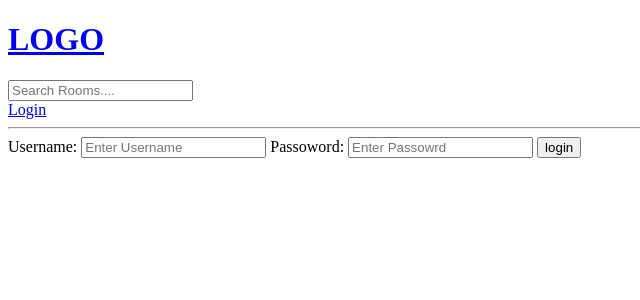
After one commit to Ethanhe213/Chatroom, a Django app: page /login/ in a window 1280 px wide. The commit adds this page. Shown: the top 300 px of the page, without its empty margins (0-640 px from the left). Run offline with Django 4.2, Linux system fonts and the light colour scheme.

Commit message:
first commit

```diff
--- /dev/null
+++ b/studybud/base/templates/base/login_register.html
@@ -0,0 +1,19 @@
+{% extends 'main.html'%}
+
+{% block content%}
+<div>
+    <form action="" method='POST'>
+        {% csrf_token%}
+        <label for="">Username:</label>
+        <input type="text" name='username' placeholder="Enter Username">
+        <label for="">Passoword:</label>
+        <input type="password" name='password' placeholder="Enter Passowrd">
+
+        <input type="submit" value='login'>
+
+
+
+    </form>
+</div>
+
+{% endblock content%}
--- a/studybud/base/urls.py
+++ b/studybud/base/urls.py
@@ -2,6 +2,7 @@ from django.urls import path
 from . import views
 
 urlpatterns = [
+    path('login/',views.loginPage,name='login'),
     path('',views.home,name="home"),
     path('room/<str:pk>/',views.room,name="room"),
     path('create-room/',views.createRoom,name="create-room"),
--- a/studybud/base/views.py
+++ b/studybud/base/views.py
@@ -1,17 +1,48 @@
 from django.shortcuts import render,redirect
 from django.http import HttpResponse
+from django.db.models import Q
 from .models import Room,Topic
 from .forms import RoomForm
+from django.contrib.auth.models import User
+from django.contrib import messages
+from django.contrib.auth import authenticate,login
 # Create your views here.
 # rooms=[
 #     {'id':1,'name':'Lets learn python'},
 #     {'id':2,'name':'Design with me'},
 #     {'id':3,'name':'Hello '},
 # ]
+def loginPage(request):
+    if request.method=='POST':
+        username=request.POST.get('username')
+        password=request.POST.get('password')
+        try:
+            user=User.objects.get(username=username)
+        except:
+            messages.error(request,'user does not exist')
+        user=authenticate(request,username=username,password=password)
+        if user is not None:
+            login(request,user)
+            return redirect('home')
+        else:
+            messages.error(request,'username or password does not exists')
+    context={}
+    return render(request,'base/login_register.html',context)
+
+
+
+
+
 def home(request):
-    rooms=Room.objects.all()
+    q=request.GET.get('q') if request.GET.get('q')!=None else''
+    rooms=Room.objects.filter(
+                            Q(topic__name__icontains=q)|
+                            Q(name__icontains=q)|
+                            Q(description__icontains=q)
+                            )
     topic=Topic.objects.all()
-    context={'rooms':rooms}
+    room_count=rooms.count()
+    context={'rooms':rooms,'topics':topic,'room_count':room_count}
     return render(request,'base/home.html',context)
 def room(request,pk):
     room=Room.objects.get(id=pk)
--- a/studybud/templates/main.html
+++ b/studybud/templates/main.html
@@ -8,6 +8,13 @@
 </head>
 <body>
     {% include 'navbar.html'%}
+    {% if messages %}
+<ul class="messages">
+    {% for message in messages %}
+    <li>{{ message }}</li>
+    {% endfor %}
+</ul>
+{% endif %}
     {% block content %}
 
     {% endblock %}
--- a/studybud/templates/navbar.html
+++ b/studybud/templates/navbar.html
@@ -1,4 +1,9 @@
 <a href="/">
     <h1>LOGO</h1>
 </a>
+<form action="{% url 'home' %}" method='GET'>
+    <input type="text" name="q" placeholder="Search Rooms....">
+
+</form>
+<a href="{% url 'login'%}">Login</a>
 <hr>
```
Also changed, not shown: studybud/base/templates/base/home.html (+12 -1 lines), studybud/db.sqlite3.
